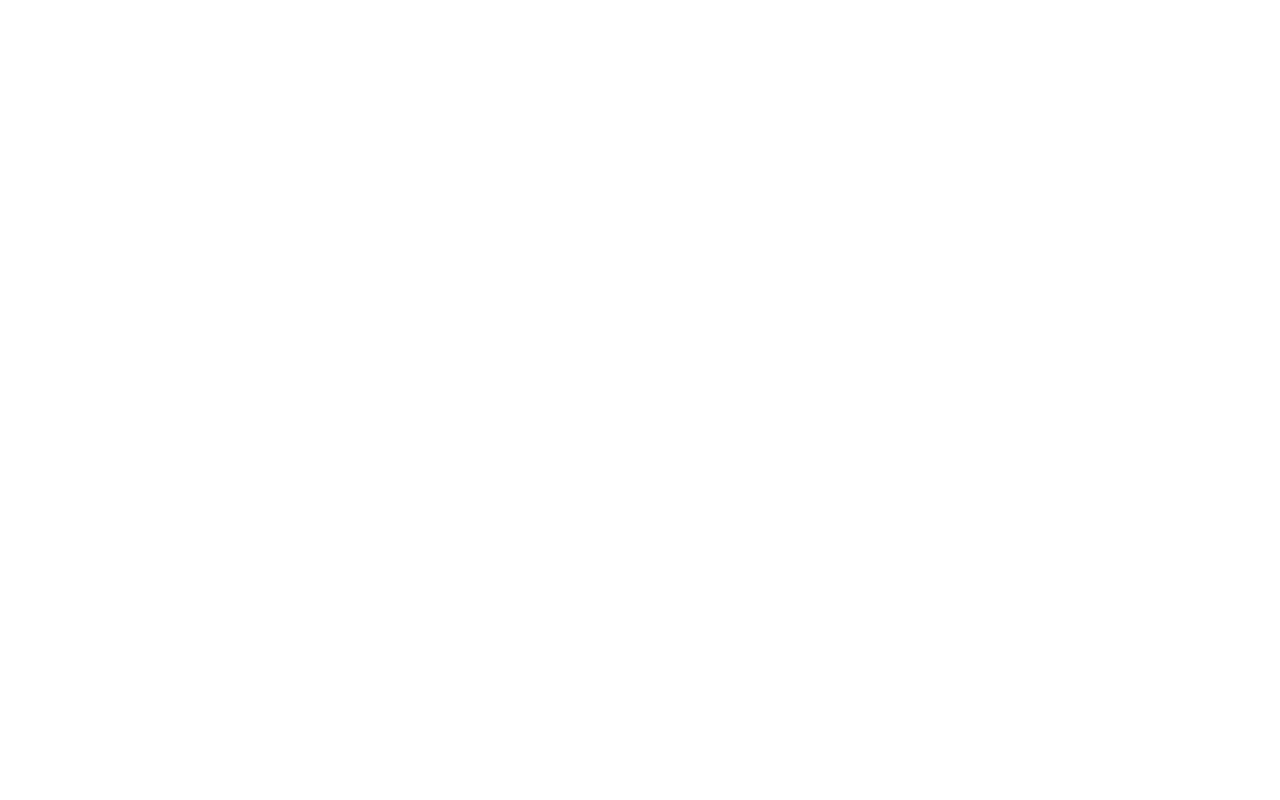
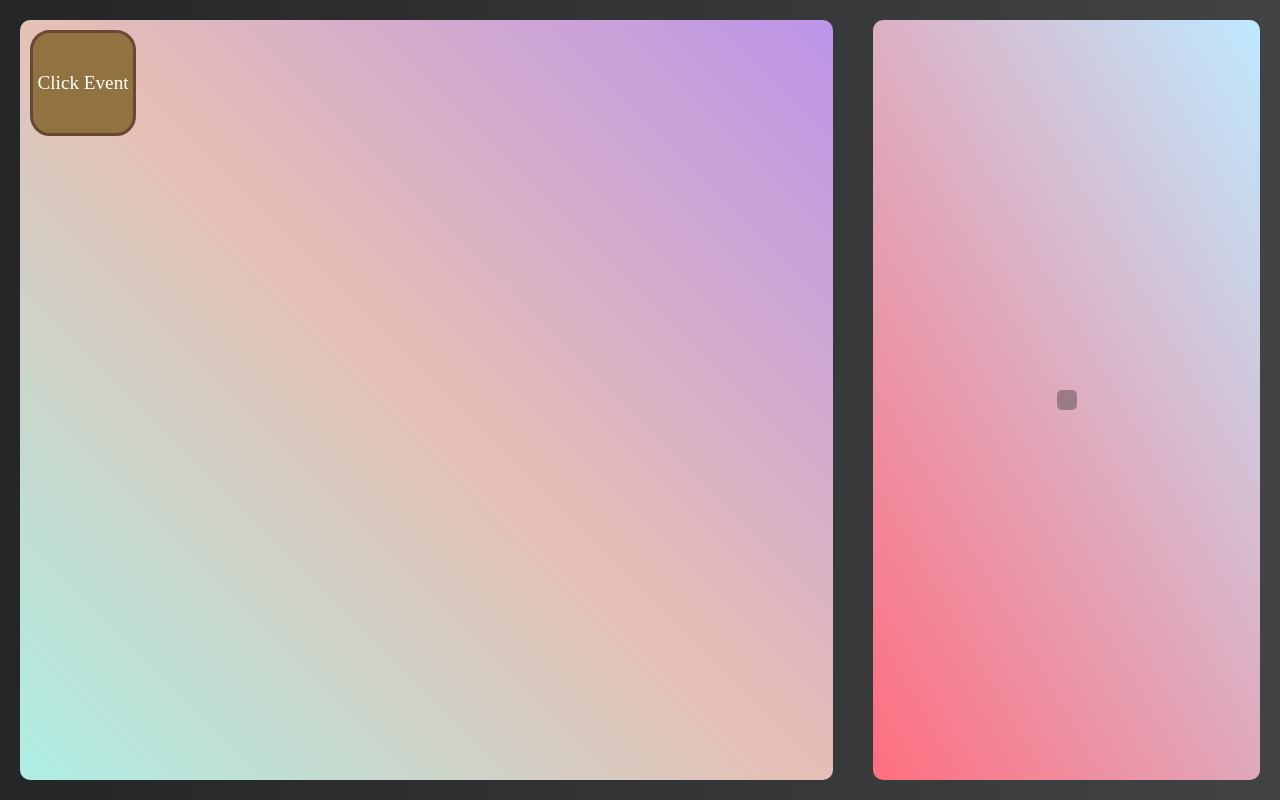
Before and after one commit to amir-mostafa-hs/APS-Learning-JavaScript-AmirMostafaHajiSadeghian, a plain HTML site: page Folder_11_(2022-02-04)/Reviewing-JS2-3-session.html in a window 1280 px wide. Drawn offline with Linux system fonts and the light colour scheme.

Commit message:
create element and style

```diff
--- a/Folder_11_(2022-02-04)/Reviewing-JS2-3-session.html
+++ b/Folder_11_(2022-02-04)/Reviewing-JS2-3-session.html
@@ -7,7 +7,10 @@
     <title>Reviewing-JS2-3-session</title>
   </head>
   <body>
-    <main class="content"></main>
+      <main id="content"></main>
+      <article id="showEvent">
+          <aside id="event"></aside>
+      </article>
     <script src="Reviewing-JS2-3-session.js"></script>
   </body>
 </html>
--- a/Folder_11_(2022-02-04)/Reviewing-JS2-3-session.js
+++ b/Folder_11_(2022-02-04)/Reviewing-JS2-3-session.js
@@ -1,5 +1,51 @@
-function createDivElemForTest() {
-  const div = document.createElement("div");
+document.body.style.margin = "0";
+document.body.style.width = "100vw";
+document.body.style.height = "100vh";
+document.body.style.display = "grid";
+document.body.style.gridTemplateColumns = "2fr 1fr";
+document.body.style.background = "linear-gradient(to right, #232526, #414345)";
+
+const getShowEvent = document.getElementById("showEvent");
+getShowEvent.style.background = "linear-gradient(60deg, #ff6e7f, #bfe9ff)";
+getShowEvent.style.display = "flex";
+getShowEvent.style.justifyContent = "center";
+getShowEvent.style.alignItems = "center";
+getShowEvent.style.margin = "20px";
+getShowEvent.style.padding = "10px";
+getShowEvent.style.borderRadius = "10px";
+
+const getAsideEvent = document.getElementById("event");
+getAsideEvent.style.backgroundColor = "rgb(50,50,50,0.4)";
+getAsideEvent.style.padding = "10px";
+getAsideEvent.style.borderRadius = "5px";
+getAsideEvent.style.fontSize = "1.5rem";
+
+const getContent = document.getElementById("content");
+getContent.style.background =
+  "linear-gradient(45deg, rgba(174,238,227,1) 0%, rgba(230,191,181,1) 50%, rgba(188,148,233,1) 100%)";
+getContent.style.margin = "20px";
+getContent.style.padding = "10px";
+getContent.style.display = "grid";
+getContent.style.gap = "10px";
+getContent.style.borderRadius = "10px";
+
+function createAsideElemForTest(text) {
+  const aside = document.createElement("aside");
   const randomColor = () => Math.floor(Math.random() * 256);
-  div.style.backgroundColor = `rgb(${randomColor()},${randomColor()},${randomColor()})`;
+  aside.style.backgroundColor = `rgb(${randomColor()},${randomColor()},${randomColor()})`;
+  aside.style.width = "100px";
+  aside.style.height = "100px";
+  aside.style.border = `solid rgb(${randomColor()},${randomColor()},${randomColor()})`;
+  aside.style.borderRadius = "20px";
+  aside.textContent = text;
+  aside.style.fontSize = "1.2rem";
+  aside.style.display = "flex";
+  aside.style.justifyContent = "center";
+  aside.style.alignItems = "center";
+  aside.style.color = "white";
+  return aside;
 }
+
+const asideForClickEvt = createAsideElemForTest("Click Event");
+asideForClickEvt.onclick = function () {};
+getContent.appendChild(asideForClickEvt);
```
